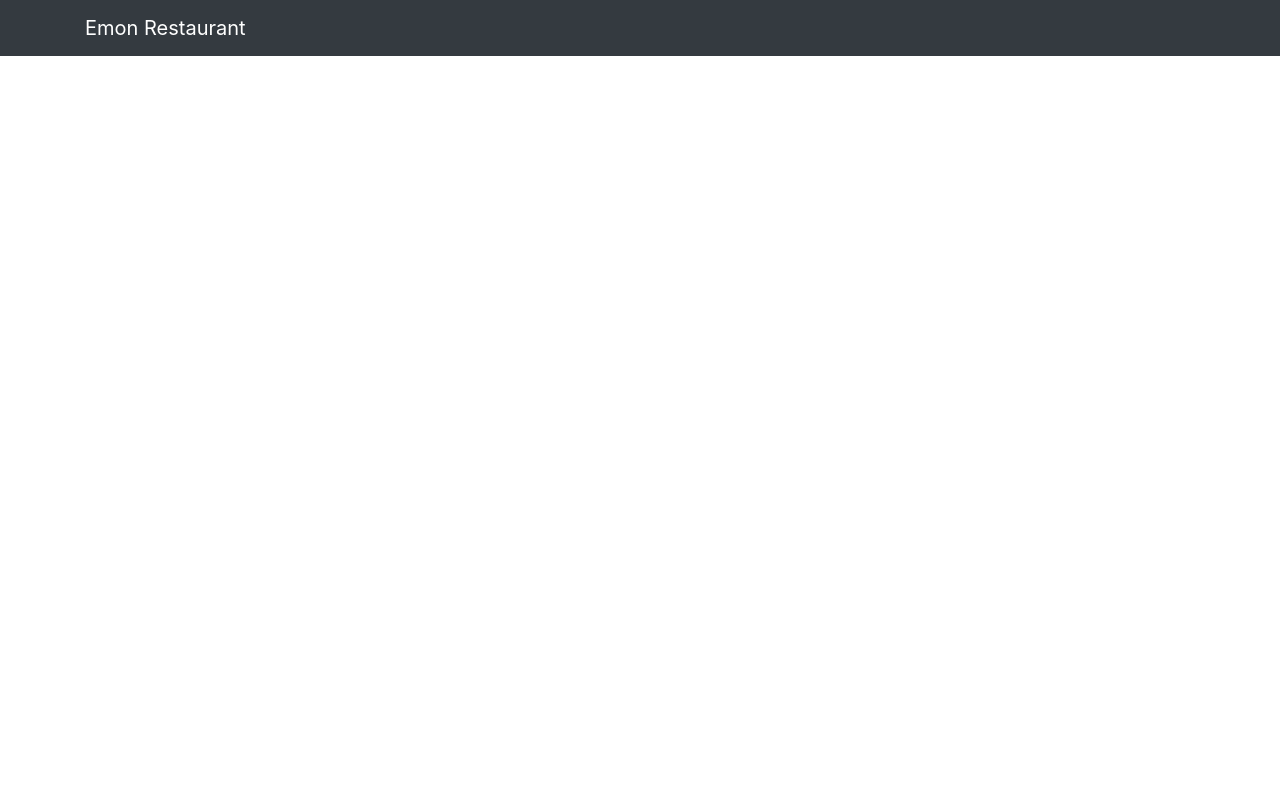
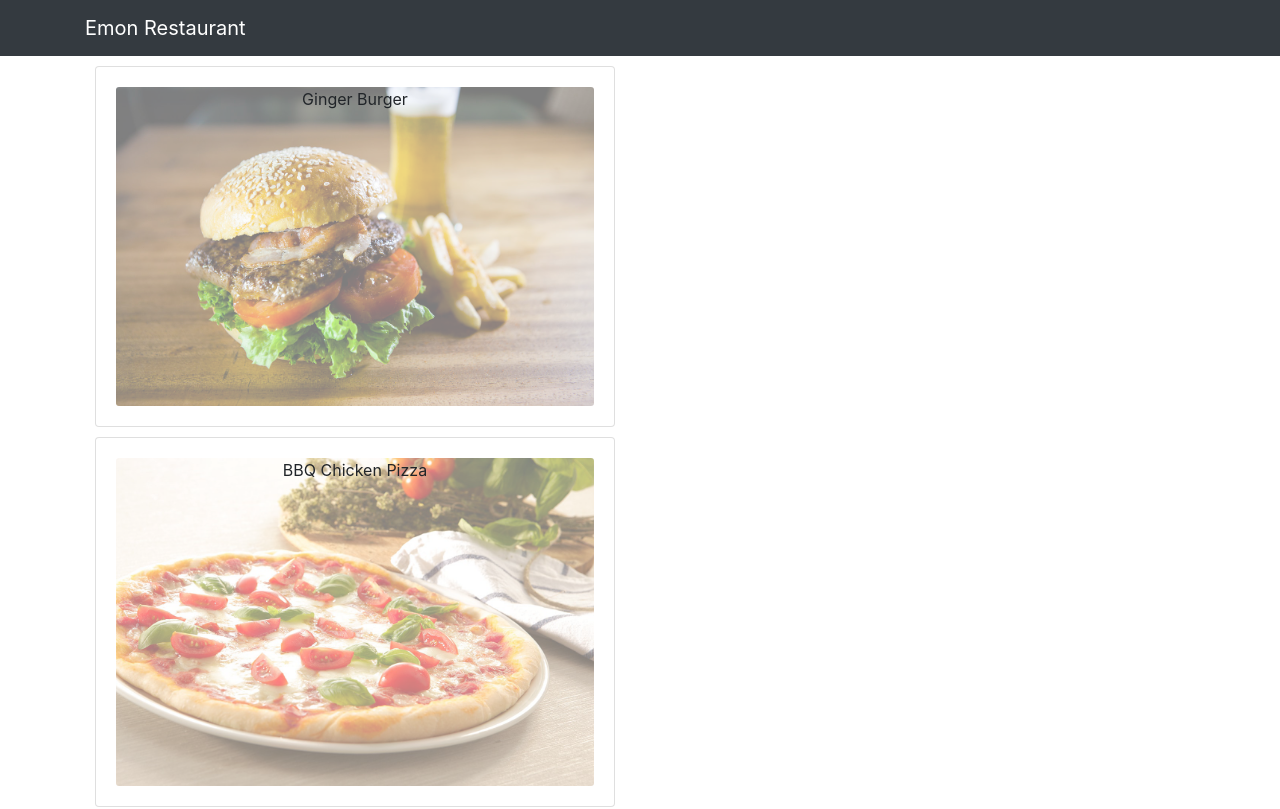
Before and after one commit to kmemonahmed/React-Redux-RestApi-RestaurantProject, a React (Create React App) app: page /menu in a window 1280 px wide. Shown: the top 809 px of the page. Built offline with nearby package versions, Linux system fonts and the light colour scheme.

Commit message:
Designing Menu Items

```diff
--- a/src/components/body/Body.js
+++ b/src/components/body/Body.js
@@ -3,7 +3,7 @@
 const Body = () => {
     return (
         <div>
-
+            <Menu />
         </div>
     )
 }
--- a/src/components/body/Menuitem.js
+++ b/src/components/body/Menuitem.js
@@ -1,8 +1,21 @@
 import React from 'react';
+import {Card, CardImg, CardImgOverlay, CardBody, CardTitle} from 'reactstrap';
 
 const MenuItem = props => {
     return (
         <div>
+            <Card style={{margin: "10px"}}>
+                <CardBody>
+                    <CardImg
+                        width="100%"
+                        alt={props.dish.name}
+                        src={props.dish.image}
+                        style={{opacity: "0.5"}}/>
+                    <CardImgOverlay>
+                        <CardTitle>{props.dish.name}</CardTitle>
+                    </CardImgOverlay>
+                </CardBody>
+            </Card>
 
         </div>
     )
```
